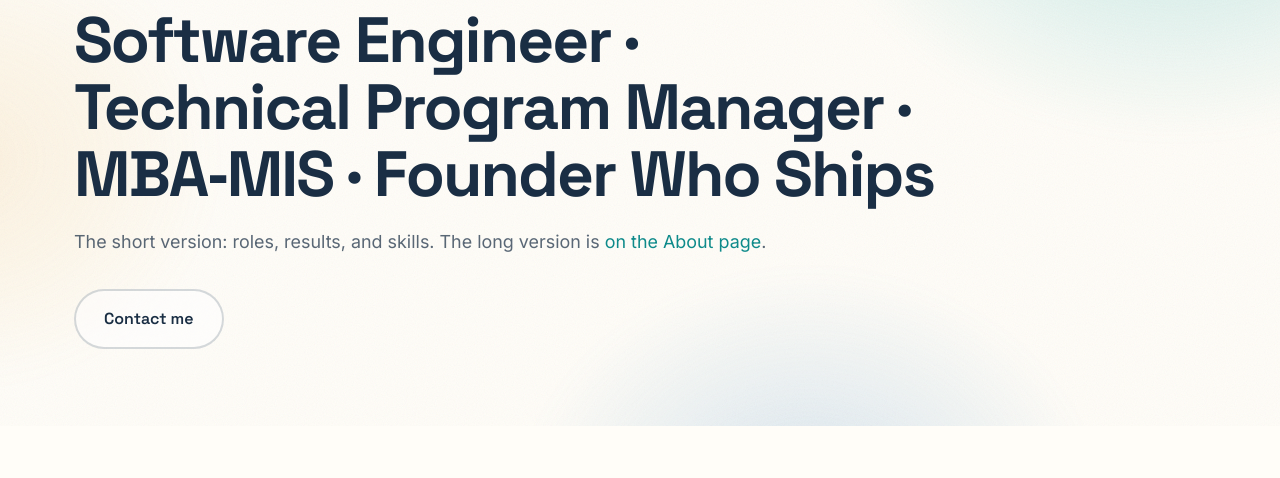
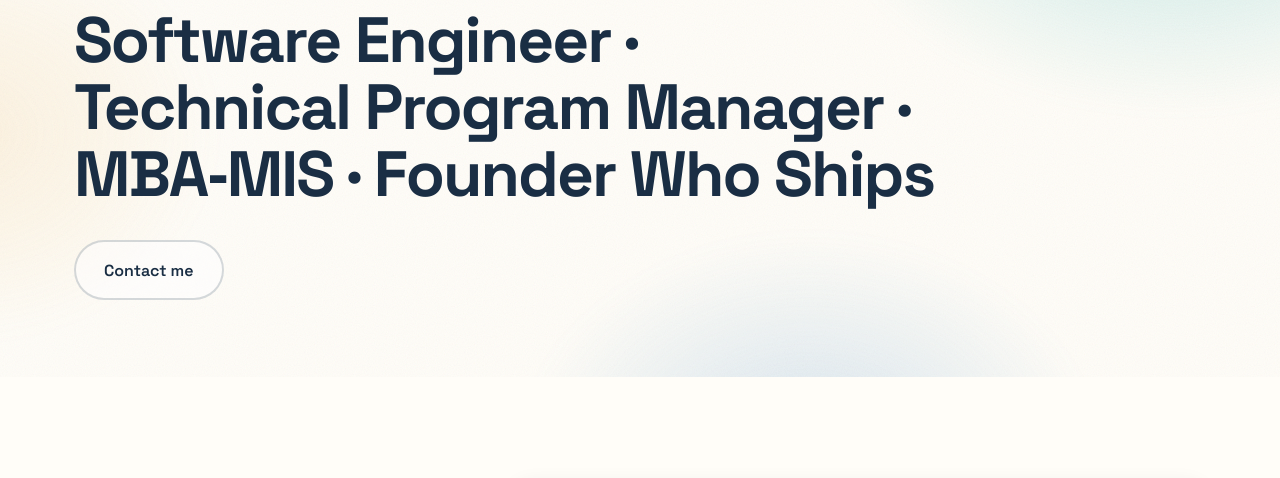
Before and after one commit to blueazulbughaw/gladcodes, a Flask app: page /resume in a window 1280 px wide. Shown: the part 173-651 px from the top of the page. Run offline with Flask 3, Linux system fonts and the light colour scheme; data comes from the database, SQL or seed files in the repository; some libraries are stand-ins or nearby versions.

Commit message:
Resume: remove the hero intro line
Co-Authored-By: Claude Opus 5.5 <noreply@anthropic.com>

```diff
--- a/templates/public/resume.html
+++ b/templates/public/resume.html
@@ -34,7 +34,6 @@
   <div class="container">
     {# Non-breaking hyphen keeps "MBA-MIS" together, and &nbsp; keeps each dot at the end of its line instead of starting the next one. #}
     <h1 class="hero-fade">Software Engineer&nbsp;&middot; Technical Program Manager&nbsp;&middot; MBA&#8209;MIS&nbsp;&middot; Founder Who Ships</h1>
-    <p class="hero-fade">The short version: roles, results, and skills. The long version is <a href="{{ url_for('public.about') }}">on the About page</a>.</p>
     <div class="hero-actions hero-fade">
       {% if pdf_url %}<a class="btn btn-primary btn-lg" href="{{ pdf_url }}" download><i data-lucide="download" width="18" height="18"></i> Download PDF</a>{% endif %}
       <a class="btn btn-ghost btn-lg" href="{{ url_for('public.contact') }}">Contact me</a>
```
